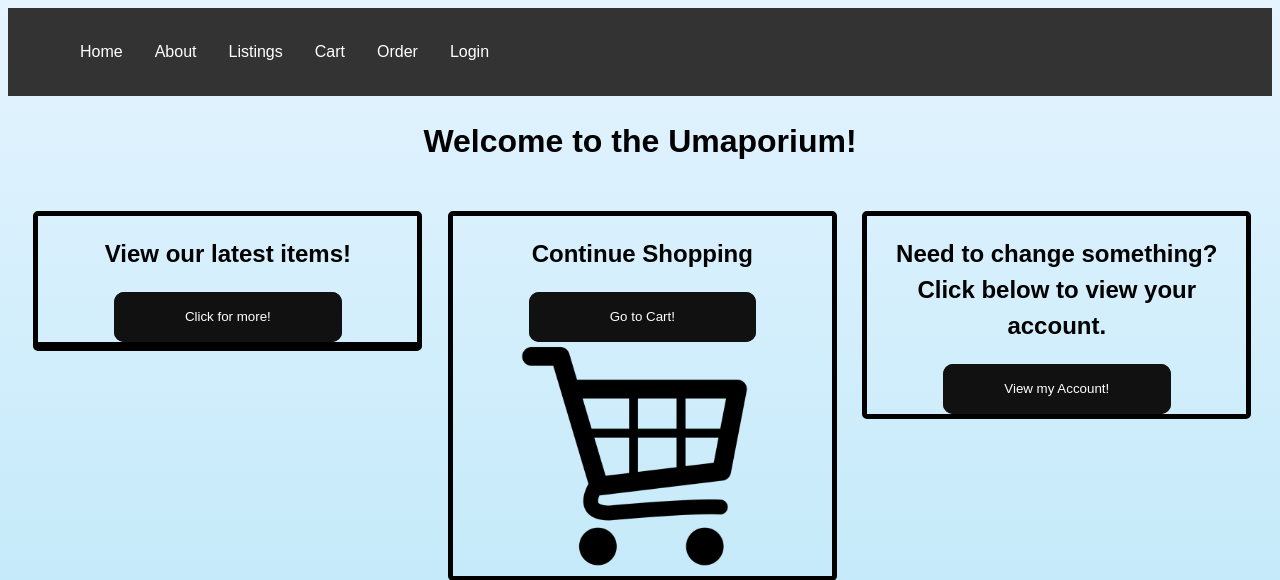
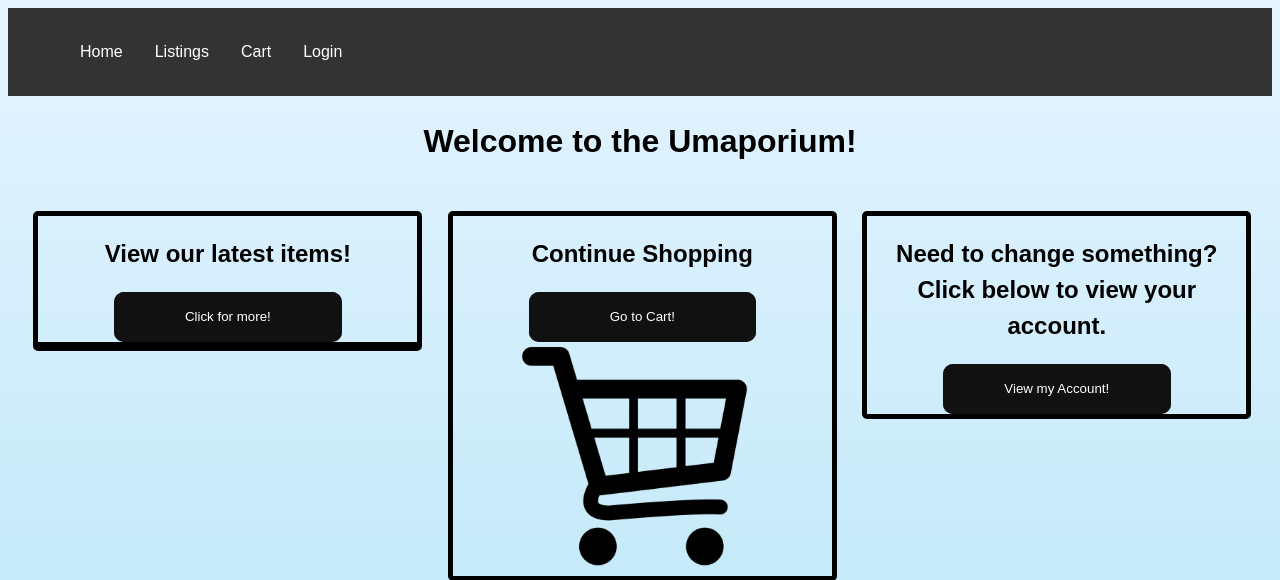
Before and after one commit to THINNGO2511/COSC3380-TeamProject, a PHP site: page /umaporium2/index.php in a window 1280 px wide. Shown: the top 580 px of the page. Run offline with PHP 8.4, Linux system fonts and the light colour scheme; data that the repository does not hold is empty; some libraries are stand-ins or nearby versions.

Commit message:
Update navbar.php

```diff
--- a/umaporium2/includes/navbar.php
+++ b/umaporium2/includes/navbar.php
@@ -14,11 +14,8 @@
 
     <ul>
         <li><a href="index.php">Home</a></li>
-        <li><a href="about.html">About</a></li>
         <li><a href="listings.php">Listings</a></li>
         <li><a href="cart.php">Cart</a></li>
-        <!-- change this once shopping cart is created -->
-        <li><a href="order.php">Order</a></li>
         <?php if (isset($_SESSION["userid"])) { ?>
         <li><a href="account.php">Account</a></li>
         <?php } ?>
```
